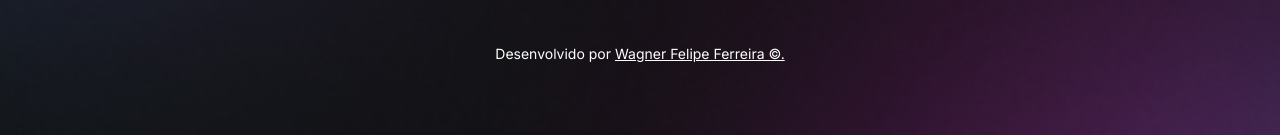
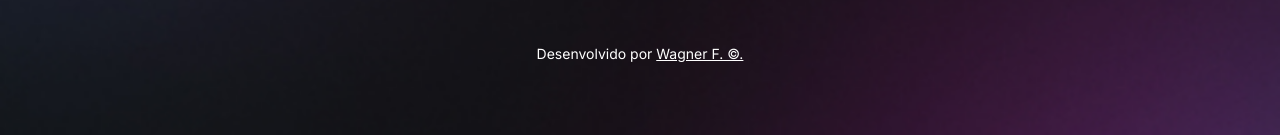
Before and after one commit to Wagnerffadm/Projeto-Dra-Priscila, a plain HTML site: page indeex.html in a window 1280 px wide. Shown: the part 629-764 px from the top of the page. Drawn offline with nearby package versions, Linux system fonts and the light colour scheme.

Commit message:
correct style css

```diff
--- a/indeex.html
+++ b/indeex.html
@@ -65,7 +65,7 @@
       </script>
 
       <footer>
-        Desenvolvido por <a href="https://www.instagram.com/wagnerffadm/" target="_blank"> Wagner Felipe Ferreira ©.</a>
+        Desenvolvido por <a href="https://www.instagram.com/wagnerffadm/" target="_blank"> Wagner F. ©.</a>
       </footer>
 
   </body>
```
